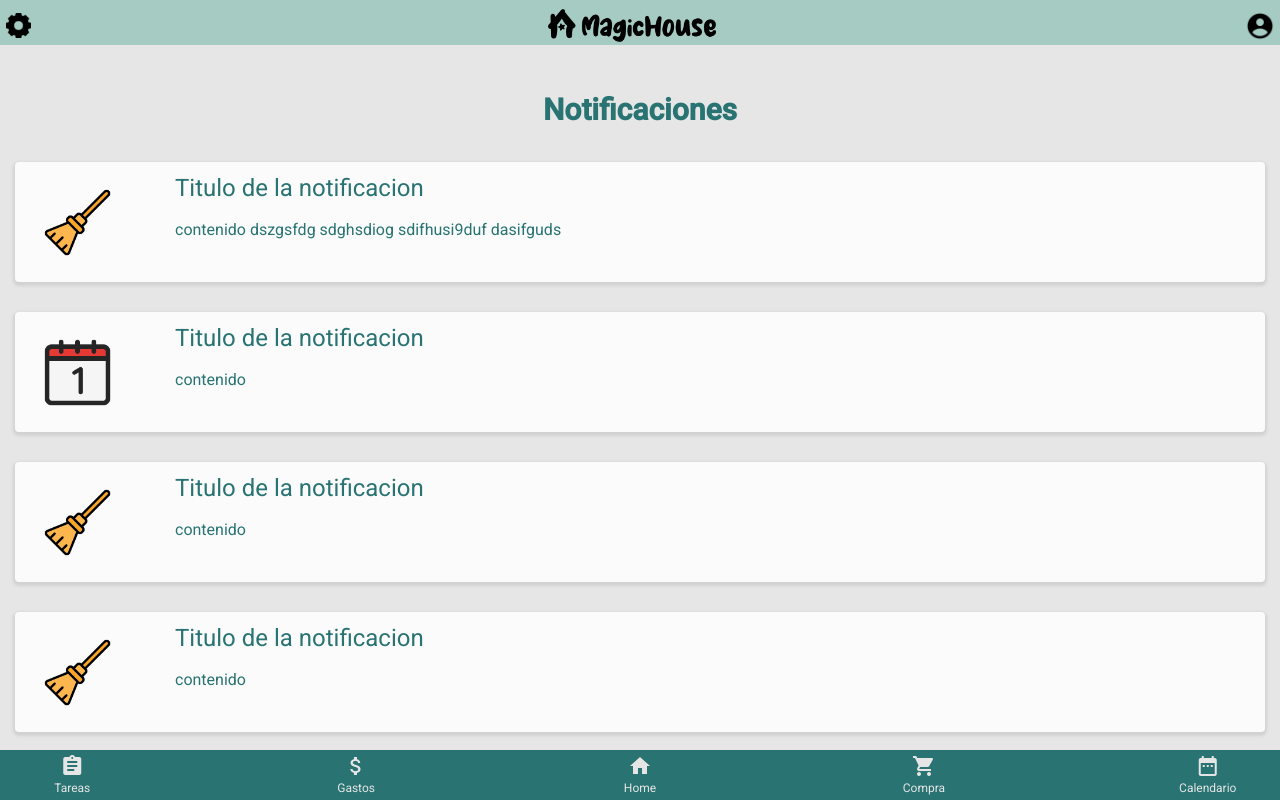
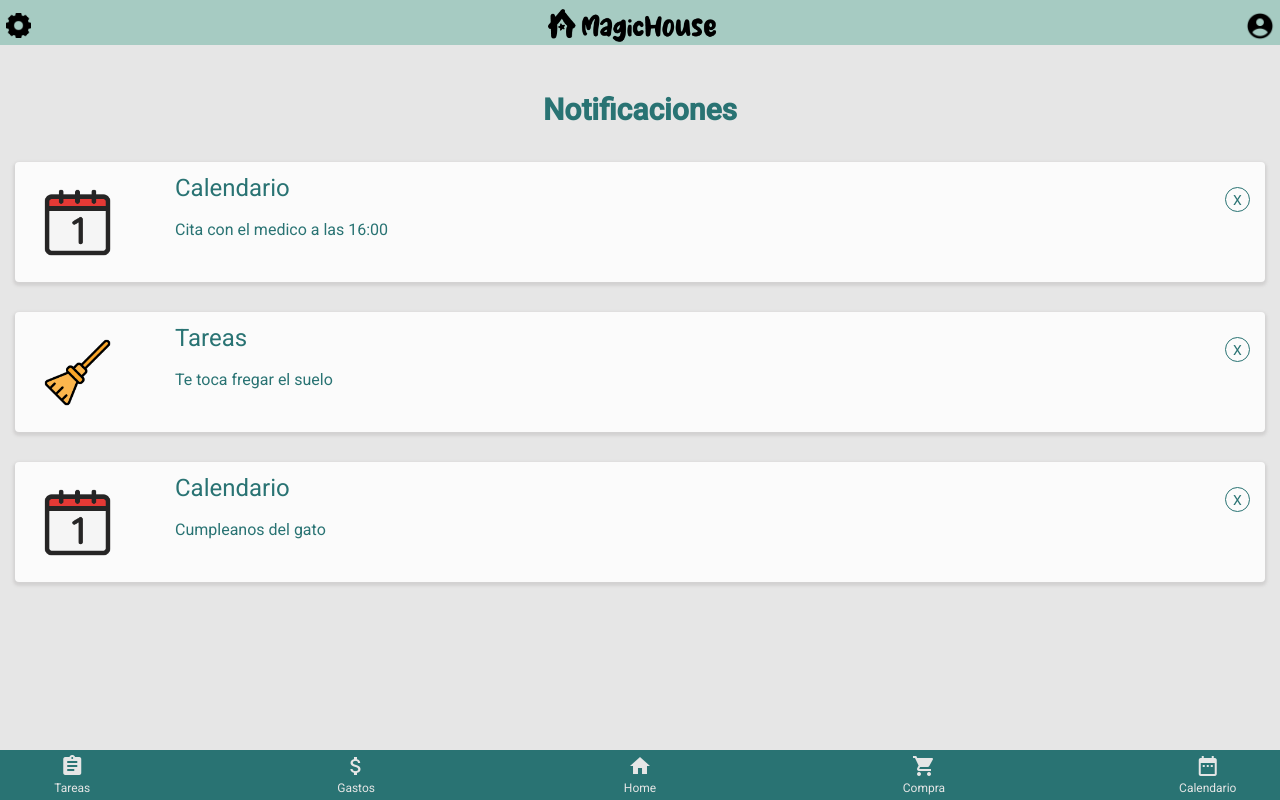
Before and after one commit to Manuela-Mariscotti/magicHouse, an Angular app: page / in a window 1280 px wide. Built offline with nearby package versions, Linux system fonts and the light colour scheme.

Commit message:
merge home

```diff
--- a/src/app/app.module.ts
+++ b/src/app/app.module.ts
@@ -33,6 +33,7 @@ import { NgbModule } from '@ng-bootstrap/ng-bootstrap';
 import {MatIconModule} from '@angular/material/icon';
 import { DialogPagadoComponent } from './components/dialogs/dialog-pagado/dialog-pagado.component';
 import { CardGastoComponent } from './components/card-gasto/card-gasto.component';
+import { CardHomeComponent } from './components/card-home/card-home.component';
 
 
 @NgModule({
@@ -58,7 +59,8 @@ import { CardGastoComponent } from './components/card-gasto/card-gasto.component
     DialogCrearComponent,
     DialogUnirteComponent,
     DialogPagadoComponent,
-    CardGastoComponent
+    CardGastoComponent,
+    CardHomeComponent
   ],
   imports: [
     BrowserModule,
--- /dev/null
+++ b/src/app/components/card-home/card-home.component.css
@@ -0,0 +1,55 @@
+.caja-blanca{
+    height: 15vh;
+    padding: 2%;
+}
+
+.notificacion{
+    display: flex;
+    align-items: center;
+    gap: 5%;
+
+    width: 100%;
+    height: 100%;
+    /* border: 1px solid blue; */
+}
+
+.notificacion__icono{
+    display: flex;
+    flex-direction: column;
+    justify-content: center;
+    align-content: center;
+
+    width: 75px;
+    height: 100%;
+
+}
+
+.notificacion__icono img{
+    width: 100%;
+}
+
+.notificacion__contenido{
+    display: flex;
+    flex-direction: column;
+
+    height: 100px;
+    width: calc(95% - 100px);
+}
+
+.eliminar{
+    display: flex;
+    justify-content: center;
+    align-items: center;
+
+    position: absolute;
+    right: 30px;
+
+    width: 25px;
+    height: 25px;
+
+    border: 1px solid var(--primary-color);
+    border-radius: 50%;
+}
+.eliminar:active{
+    transform: scale(0.8);
+}
--- /dev/null
+++ b/src/app/components/card-home/card-home.component.html
@@ -0,0 +1,25 @@
+<div class="caja-blanca">
+    <div class="eliminar">
+        X
+    </div>
+    <div class="notificacion">
+
+        <div class="notificacion__icono">
+
+            <ng-container *ngIf="info.type == 'task'">
+                <img src="../../../assets/img/escoba.png">
+            </ng-container>
+
+            <ng-container *ngIf="info.type == 'event'">
+                <img src="../../../assets/img/calendario.png">
+            </ng-container>
+
+        </div>
+
+        <div class="notificacion__contenido">
+            <h1>{{info.title}}</h1>
+            <p class="texto-gral">{{info.content}}</p>
+        </div>
+
+    </div>
+</div>
--- /dev/null
+++ b/src/app/components/card-home/card-home.component.ts
@@ -0,0 +1,17 @@
+import { Component, Input, OnInit } from '@angular/core';
+
+@Component({
+  selector: 'app-card-home',
+  templateUrl: './card-home.component.html',
+  styleUrls: ['./card-home.component.css']
+})
+export class CardHomeComponent implements OnInit {
+
+  @Input() info:any;
+
+  constructor() { }
+
+  ngOnInit(): void {
+  }
+
+}
--- a/src/app/pages/home/home.component.css
+++ b/src/app/pages/home/home.component.css
@@ -5,43 +5,7 @@
     gap:30px;
 }
 
-.caja-blanca{
-    height: 15vh;
-    padding: 2%;
-}
 
-.notificacion{
-    display: flex;
-    align-items: center;
-    gap: 5%;
-
-    width: 100%;
-    height: 100%;
-    /* border: 1px solid blue; */
-}
-
-.notificacion__icono{
-    display: flex;
-    flex-direction: column;
-    justify-content: center;
-    align-content: center;
-
-    width: 75px;
-    height: 100%;
-
-}
-
-.notificacion__icono img{
-    width: 100%;
-}
-
-.notificacion__contenido{
-    display: flex;
-    flex-direction: column;
-
-    height: 100px;
-    width: calc(95% - 100px);
-}
 
 .texto-titulo{
     text-align: center;
--- a/src/app/pages/home/home.component.html
+++ b/src/app/pages/home/home.component.html
@@ -2,95 +2,9 @@
 
     <p class="texto-titulo">Notificaciones</p>
 
-    <div class="caja-blanca">
-
-        <div class="notificacion">
-
-            <div class="notificacion__icono">
-                <img src="../../../assets/img/escoba.png">
-            </div>
-
-            <div class="notificacion__contenido">
-                <h1 >Titulo de la notificacion</h1>
-                <p class="texto-gral">contenido dszgsfdg sdghsdiog sdifhusi9duf dasifguds</p>
-            </div>
-
-        </div>
-
+    <div class="cards" *ngFor="let notificacion of notificaciones">
+        <app-card-home [info]="notificacion"></app-card-home>
     </div>
 
-    <div class="caja-blanca">
-        <div class="notificacion">
 
-            <div class="notificacion__icono">
-                <img src="../../../assets/img/calendario.png">
-            </div>
-
-            <div class="notificacion__contenido">
-                <h1>Titulo de la notificacion</h1>
-                <p class="texto-gral">contenido</p>
-            </div>
-
-        </div>
-    </div>
-
-    <div class="caja-blanca">
-        <div class="notificacion">
-
-            <div class="notificacion__icono">
-                <img src="../../../assets/img/escoba.png">
-            </div>
-
-            <div class="notificacion__contenido">
-                <h1>Titulo de la notificacion</h1>
-                <p class="texto-gral">contenido</p>
-            </div>
-
-        </div>
-    </div>
-
-    <div class="caja-blanca">
-        <div class="notificacion">
-
-            <div class="notificacion__icono">
-                <img src="../../../assets/img/escoba.png">
-            </div>
-
-            <div class="notificacion__contenido">
-                <h1>Titulo de la notificacion</h1>
-                <p class="texto-gral">contenido</p>
-            </div>
-
-        </div>
-    </div>
-
-    <div class="caja-blanca">
-        <div class="notificacion">
-
-            <div class="notificacion__icono">
-                <img src="../../../assets/img/calendario.png">
-            </div>
-
-            <div class="notificacion__contenido">
-                <h1>Titulo de la notificacion</h1>
-                <p class="texto-gral">contenido</p>
-            </div>
-
-        </div>
-    </div>
-
-    <div class="caja-blanca">
-        <div class="notificacion">
-
-            <div class="notificacion__icono">
-                <img src="../../../assets/img/escoba.png">
-            </div>
-
-            <div class="notificacion__contenido">
-                <h1>Titulo de la notificacion</h1>
-                <p class="texto-gral">contenido</p>
-            </div>
-
-        </div>
-    </div>
 </div>
--- a/src/app/pages/home/home.component.ts
+++ b/src/app/pages/home/home.component.ts
@@ -7,6 +7,24 @@ import { Component, OnInit } from '@angular/core';
 })
 export class HomeComponent implements OnInit {
 
+  notificaciones:any = [
+    {
+      title: 'Calendario',
+      content: 'Cita con el medico a las 16:00',
+      type: 'event'
+    },
+    {
+      title: 'Tareas',
+      content: 'Te toca fregar el suelo',
+      type: 'task'
+    },
+    {
+      title: 'Calendario',
+      content: 'Cumpleanos del gato',
+      type: 'event'
+    }
+  ]
+
   constructor() { }
 
   ngOnInit(): void {
```
Also changed, not shown: 1 other file (tests, documents, lock files or other folders).
